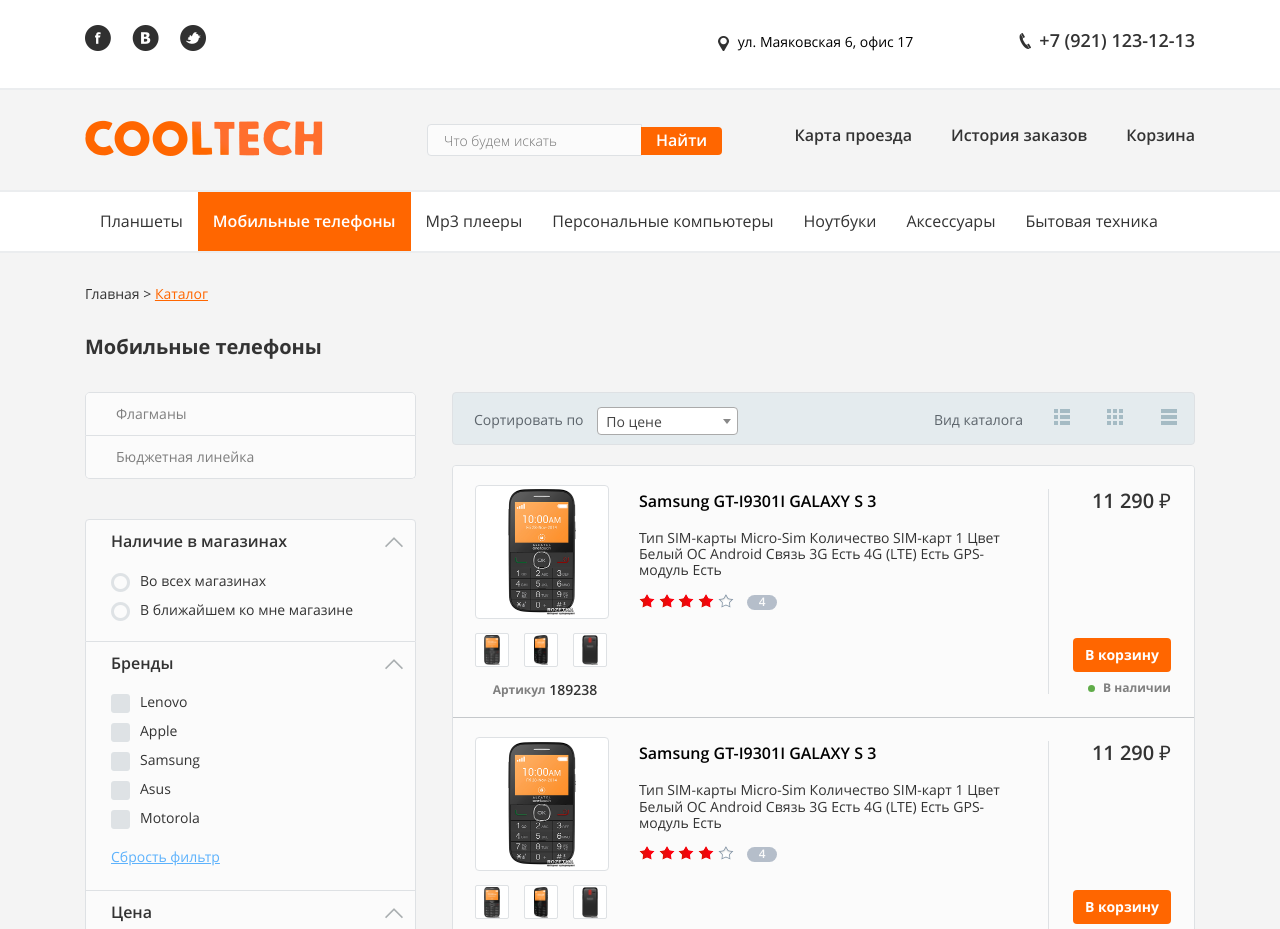
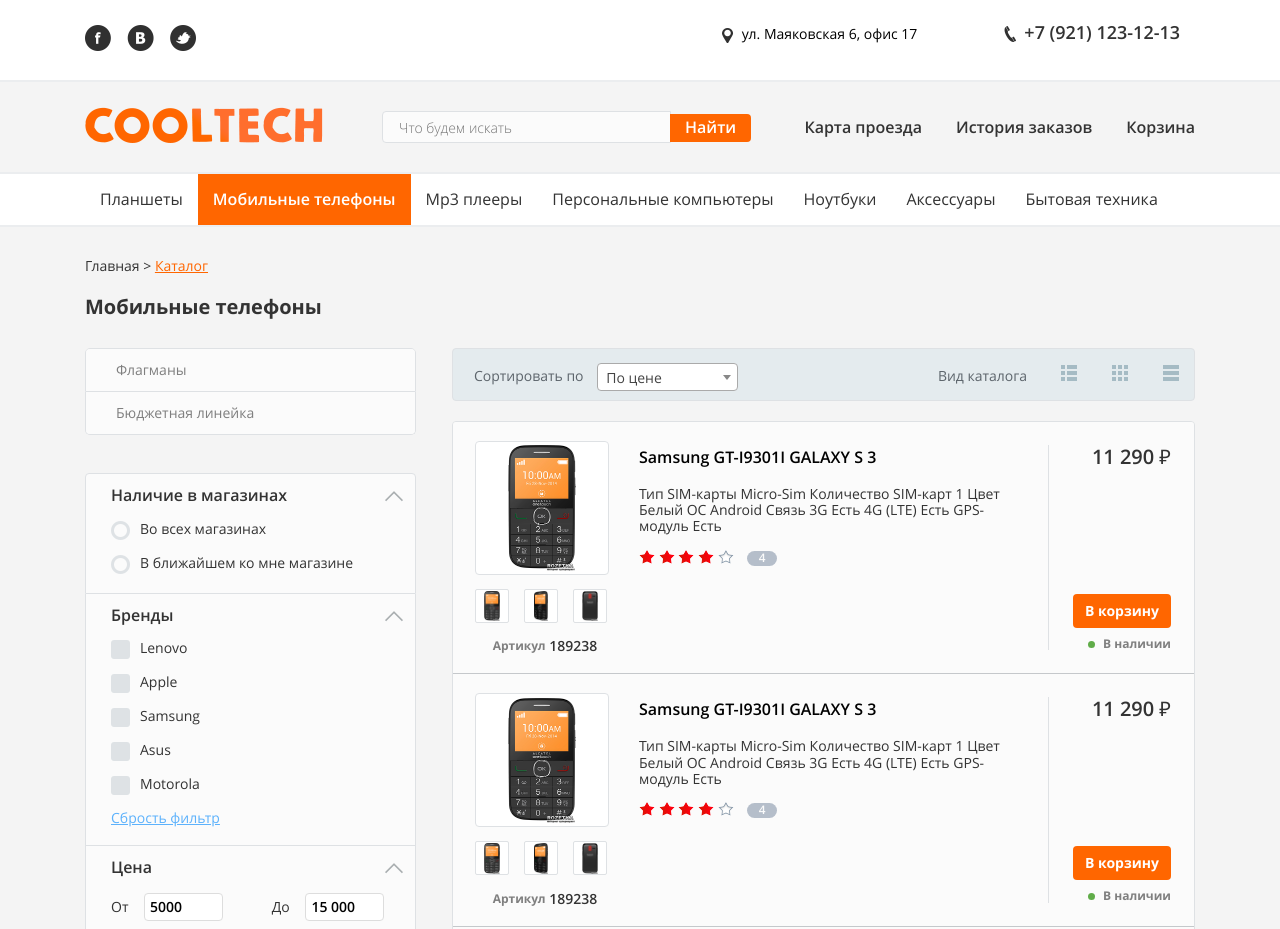
Before and after one commit to Nob0dies/Shop, a website: page app/index.html in a window 1280 px wide. Shown: the top 929 px of the page. Drawn offline with nearby package versions, Linux system fonts and the light colour scheme.

Commit message:
Добавлены коментарии, README.md

```diff
--- a/app/_jade/index.jade
+++ b/app/_jade/index.jade
@@ -11,7 +11,7 @@
 		link(rel="stylesheet", href="fonts/fonts.css")
 		link(rel="stylesheet", href="bower/select2/dist/css/select2.css")
 		link(rel="stylesheet" href="_css/main.css")
-		title Дз2
+		title onlineStore
 	body
 		//блок контейнер
 		.wrapper
--- a/app/_scss/_sections/_breadcrumbs.scss
+++ b/app/_scss/_sections/_breadcrumbs.scss
@@ -1,6 +1,7 @@
 //Хлебные крошки
 .breadcrumbs{
-	padding: 32px 0;
+	padding-top: 30px;
+	padding-bottom: 20px;
 	background-color: #f4f4f4;
 }
 
@@ -20,7 +21,7 @@
 
 .main-caption{
 	background-color: #f4f4f4;
-	padding-bottom: 34px;
+	padding-bottom: 30px;
 	&__name{
 		font-family: $bold;
 		font-size: 20px;
--- a/app/_scss/_sections/_content.scss
+++ b/app/_scss/_sections/_content.scss
@@ -37,13 +37,13 @@
 
 
 .views__list{
-	margin-left: 10px;
+	margin-left: 15px;
 	display: inline-block;
 }
 
 .views__item{
 	display: inline-block;
-	width: 50px;
+	width: 47px;
 }
 
 .views__button{
--- a/app/_scss/_sections/_footer.scss
+++ b/app/_scss/_sections/_footer.scss
@@ -5,7 +5,7 @@
 
 }
 .footer__container{
-	padding-top: 47px;
+	padding-top: 35px;
 	@include container;
 	height: 100%;
 	position: relative;
--- a/app/_scss/_sections/_header.scss
+++ b/app/_scss/_sections/_header.scss
@@ -2,7 +2,7 @@
 .social{
 	padding: 25px 0 25px 0;
 	@include container;
-	line-height: 30px;
+	line-height: 15px;
 	@include clearfix;
 }
 
@@ -12,7 +12,7 @@
 
 .socials__item{
 	display: inline-block;
-	margin-right: 15px;
+	margin-right: 10px;
 	&:last-child{
 		margin-right: 0;
 	}
@@ -54,7 +54,7 @@
 
 .contacts__item{
 	display: inline-block;
-	margin-left: 122px;
+
 	position: relative;
 
 	&:first-child{
@@ -68,7 +68,7 @@
   		background-position: 0px -91px;
   		width: 12px;
   		height: 16px;
-  		top: 8px;
+  		top: 1px;
     	left: -20px;
   	}
 
@@ -80,7 +80,7 @@
   		background-position: -32px -92px;
   		width: 12px;
   		height: 16px;
-  		top: 8px;
+  		top: 1px;
     	left: -20px;
   	}
 }
@@ -88,11 +88,14 @@
 .contacts__item_adress{
 	font-family: $regular;
 	font-size: 14px;
+
 }
 
 .contacts__item_tel{
 	font-family: $semibold;
 	font-size: 18px;
+	margin-left: 103px;
+	margin-right: 15px;
 }
 
 .contacts__link{
@@ -109,7 +112,7 @@
 .header-search__container{
 	@include container;
 	position: relative;
-	padding: 30px 0 30px 0;
+	padding: 25px 0 25px 0;
 }
 
 .header-search__logo, .form-search, .header-search__nav{
@@ -118,7 +121,7 @@
 }
 
 .form-search{
-	margin-left: 100px;
+	margin-left: 55px;
 }
 
 .header-search__nav{
@@ -129,7 +132,7 @@
 
 .header-search__item{
 	display: inline-block;
-	margin-right: 35px;
+	margin-right: 30px;
 	&:last-child{
 		margin-right: 0;
 	}
@@ -152,6 +155,7 @@
 	padding-left: 16px;
 	padding-right: 20px;
 	@include border-radius(4px 0 0 4px);
+	width: 289px;
 }
 .form-search__submit{
 	margin-left: -5px;
--- a/app/_scss/_sections/_nav.scss
+++ b/app/_scss/_sections/_nav.scss
@@ -15,7 +15,7 @@
 }
 .main-nav__link{
 	display: block;
-	padding: 20px 15px;
+	padding: 16px 15px;
 	color: #333333;
 	font-family: $regular;
 	font-size: 16px;
--- a/app/_scss/_sections/_pagination.scss
+++ b/app/_scss/_sections/_pagination.scss
@@ -1,3 +1,4 @@
+//постраничная навигация
 .pagination{
 	margin-top: 68px;
 }
--- a/app/_scss/_sections/_product.scss
+++ b/app/_scss/_sections/_product.scss
@@ -1,3 +1,4 @@
+//список товаров
 .products__list{
 	border: 1px solid #dee1e4;
 	@include border-radius(4px);
--- a/app/_scss/_sections/_sidebar.scss
+++ b/app/_scss/_sections/_sidebar.scss
@@ -27,7 +27,7 @@
 
 }
 .sidebar-nav{
-	margin-bottom: 40px;
+	margin-bottom: 38px;
 }
 
 //стилизация акардеона
@@ -85,11 +85,11 @@
 
 .accordeon__inner-label{
 	display: inline-block;
-	margin-bottom: 10px;
+	margin-bottom: 15px;
 }
 
 .accordeon__inner{
-	padding: 10px 25px;
+	padding: 4px 25px;
 	// display: none;
 }
 
@@ -97,7 +97,7 @@
 	color: #5db2fc;
 	text-decoration: underline;
 	display: inline-block;
-	margin: 10px 0 15px 0;
+	margin: 0px 0 15px 0;
 }
 
 .checkbox, .radiobutton{
--- a/app/_scss/_sections/_text-column.scss
+++ b/app/_scss/_sections/_text-column.scss
@@ -6,6 +6,7 @@
 .important-information__title{
 	font-family: $bold;
 	font-size: 20px;
+
 }
 
 .column__container{
--- a/app/_scss/_views/_cart-view.scss
+++ b/app/_scss/_views/_cart-view.scss
@@ -1,3 +1,4 @@
+//вид каталога в виде карт
 .products__list_grids{
 	border: none;
 	overflow: auto;
--- a/app/_scss/_views/_list-view.scss
+++ b/app/_scss/_views/_list-view.scss
@@ -1,3 +1,4 @@
+//вид каталога в виде списка
 .products__list_lines{
 
 	.products__item{
--- a/app/_scss/main.scss
+++ b/app/_scss/main.scss
@@ -1,15 +1,12 @@
+//общие файлы стилей
 @import "_common/mixins";
 @import "_common/_sprite_pagination";
 @import "_common/_rating";
 @import "_common/_social_footer";
 @import "_common/_select";
-/* --------- adjustment --------- */
+@import "_common/_assembly";
 
-@import "_layout/_assembly";
-
-/* --------- sections --------- */
-
-// @import "_sections/**/*";
+//стили для каждого элемента
 @import "_sections/_header";
 @import "_sections/_nav";
 @import "_sections/_breadcrumbs";
```
Also changed, not shown: README.md, app/_css/main.css, app/index.html.
